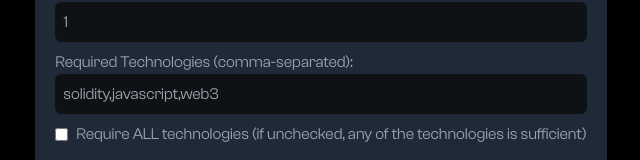
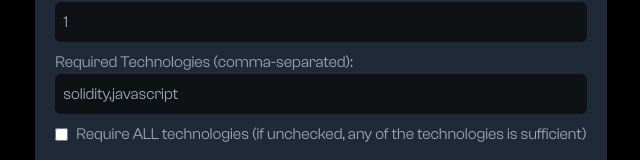
Before and after one commit to SGiaccobasso/recruiting-app, a Next.js app: page / in a window 1280 px wide. Shown: the part 390-550 px from the top of the page, without its empty margins (319-959 px from the left). Built offline with nearby package versions, Linux system fonts and the light colour scheme.

Commit message:
remove default tech

```diff
--- a/src/components/Candidates.jsx
+++ b/src/components/Candidates.jsx
@@ -14,7 +14,6 @@ export default function GithubCandidates() {
   const [requiredTechnologies, setRequiredTechnologies] = useState([
     "solidity",
     "javascript",
-    "web3",
   ]);
   const [requireAllTechnologies, setRequireAllTechnologies] = useState(false);
   const [copiedEmail, setCopiedEmail] = useState(null);
```
